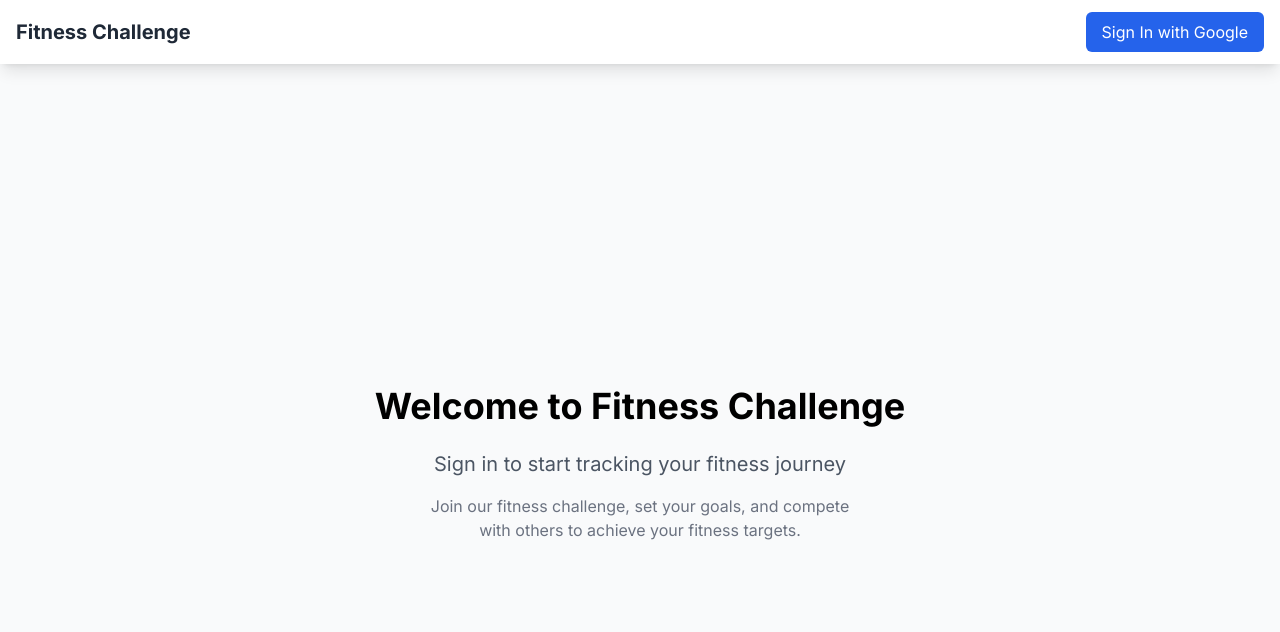
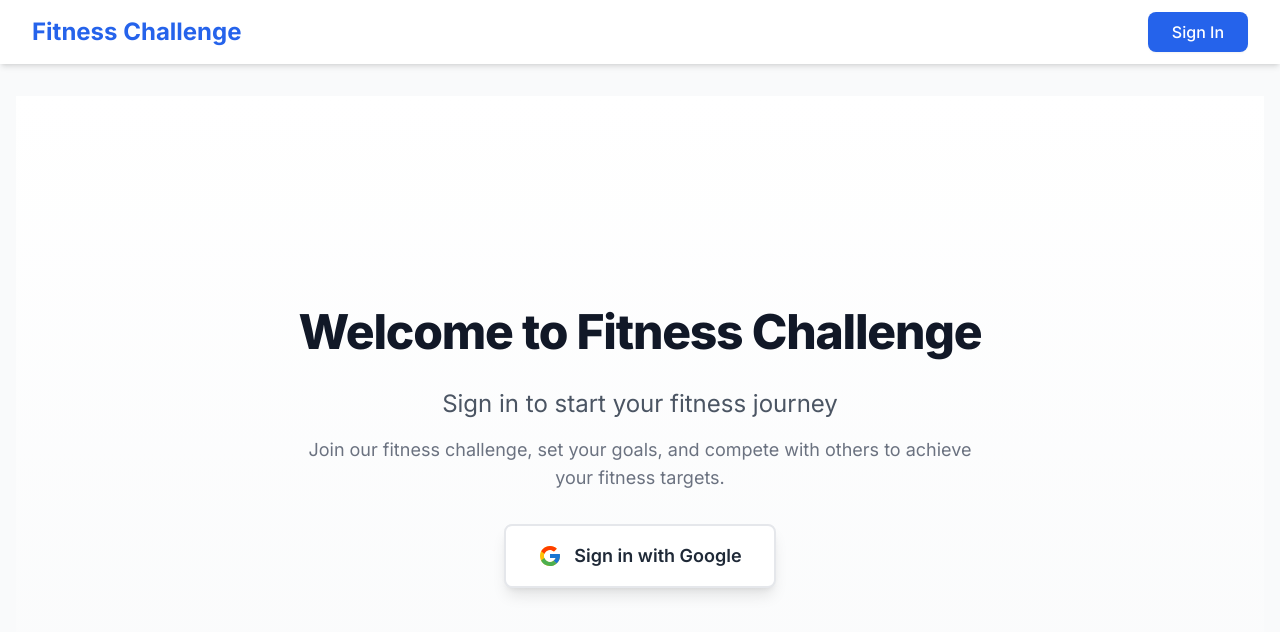
Before and after one commit to maemeenoi/Self-Project-002, a Next.js app in the folder fitness-challenge-inhouse-app/fitness-challenge-app/: page / in a window 1280 px wide. Shown: the top 632 px of the page. Built offline with nearby package versions, Linux system fonts and the light colour scheme; no server answers.

Commit message:
Improve styling for home page and navbar

```diff
--- a/fitness-challenge-inhouse-app/fitness-challenge-app/src/app/page.js
+++ b/fitness-challenge-inhouse-app/fitness-challenge-app/src/app/page.js
@@ -1,33 +1,52 @@
-import { getServerSession } from 'next-auth'
+import { getServerSession } from "next-auth"
+import { signIn } from "next-auth/react"
 
 export default async function Home() {
   const session = await getServerSession()
 
   return (
-    <div className="flex flex-col items-center justify-center min-h-[calc(100vh-4rem)] text-center">
-      <h1 className="text-4xl font-bold mb-6">Welcome to Fitness Challenge</h1>
+    <div className="flex flex-col items-center justify-center min-h-[calc(100vh-6rem)] py-12 bg-gradient-to-b from-white to-gray-50">
+      <div className="max-w-4xl mx-auto px-4 sm:px-6 lg:px-8 text-center">
+        <h1 className="text-5xl font-extrabold text-gray-900 mb-8 tracking-tight">
+          Welcome to Fitness Challenge
+        </h1>
         {session ? (
-        <div className="space-y-4">
-          <p className="text-xl text-gray-600">
+          <div className="space-y-6">
+            <p className="text-2xl text-gray-600">
               Welcome back, {session.user.name}!
             </p>
             <a
               href="/dashboard"
-            className="inline-block bg-blue-600 text-white px-6 py-3 rounded-lg hover:bg-blue-700"
+              className="inline-block bg-blue-600 text-white px-8 py-4 rounded-lg text-lg font-semibold hover:bg-blue-700 transform hover:scale-105 transition-all duration-200 shadow-lg hover:shadow-xl"
             >
               Go to Dashboard
             </a>
           </div>
         ) : (
+          <div className="space-y-8">
             <div className="space-y-4">
-          <p className="text-xl text-gray-600">
-            Sign in to start tracking your fitness journey
+              <p className="text-2xl text-gray-600">
+                Sign in to start your fitness journey
               </p>
-          <p className="text-gray-500 max-w-md">
-            Join our fitness challenge, set your goals, and compete with others to achieve your fitness targets.
+              <p className="text-lg text-gray-500 max-w-2xl mx-auto">
+                Join our fitness challenge, set your goals, and compete with
+                others to achieve your fitness targets.
               </p>
+            </div>
+            <button
+              onClick={() => signIn("google")}
+              className="inline-flex items-center justify-center bg-white text-gray-800 px-8 py-4 rounded-lg text-lg font-semibold hover:bg-gray-50 transform hover:scale-105 transition-all duration-200 shadow-lg hover:shadow-xl border-2 border-gray-200"
+            >
+              <img
+                src="/google-icon.svg"
+                alt="Google"
+                className="w-6 h-6 mr-3"
+              />
+              Sign in with Google
+            </button>
           </div>
         )}
       </div>
+    </div>
   )
 }
--- a/fitness-challenge-inhouse-app/fitness-challenge-app/src/components/Navbar.js
+++ b/fitness-challenge-inhouse-app/fitness-challenge-app/src/components/Navbar.js
@@ -1,52 +1,66 @@
-'use client'
+"use client"
 
-import Link from 'next/link'
-import { useSession, signIn, signOut } from 'next-auth/react'
+import Link from "next/link"
+import { useSession, signIn, signOut } from "next-auth/react"
 
 export default function Navbar() {
   const { data: session, status } = useSession()
 
   return (
-    <nav className="bg-white shadow-lg">
-      <div className="container mx-auto px-4">
+    <nav className="bg-white shadow-md">
+      <div className="container mx-auto px-4 sm:px-6 lg:px-8">
         <div className="flex justify-between items-center h-16">
           <div className="flex items-center space-x-8">
-            <Link href="/" className="text-xl font-bold text-gray-800">
+            <Link
+              href="/"
+              className="text-2xl font-bold text-blue-600 hover:text-blue-700 transition-colors duration-200"
+            >
               Fitness Challenge
             </Link>
             {session && (
-              <>
-                <Link href="/dashboard" className="text-gray-600 hover:text-gray-900">
+              <div className="hidden md:flex items-center space-x-6">
+                <Link
+                  href="/dashboard"
+                  className="text-gray-600 hover:text-gray-900 font-medium transition-colors duration-200"
+                >
                   Dashboard
                 </Link>
-                <Link href="/leaderboard" className="text-gray-600 hover:text-gray-900">
+                <Link
+                  href="/leaderboard"
+                  className="text-gray-600 hover:text-gray-900 font-medium transition-colors duration-200"
+                >
                   Leaderboard
                 </Link>
-                <Link href="/rules" className="text-gray-600 hover:text-gray-900">
+                <Link
+                  href="/rules"
+                  className="text-gray-600 hover:text-gray-900 font-medium transition-colors duration-200"
+                >
                   Rules
                 </Link>
-              </>
+              </div>
             )}
           </div>
-          <div>
-            {status === 'loading' ? (
+          <div className="flex items-center">
+            {status === "loading" ? (
               <div className="text-gray-600">Loading...</div>
             ) : session ? (
               <div className="flex items-center space-x-4">
-                <span className="text-gray-600">{session.user.name}</span>
+                <span className="text-gray-700 font-medium hidden sm:inline-block">
+                  {session.user.name}
+                </span>
                 <button
                   onClick={() => signOut()}
-                  className="bg-red-600 text-white px-4 py-2 rounded-md hover:bg-red-700"
+                  className="bg-red-600 text-white px-4 py-2 rounded-lg font-medium hover:bg-red-700 transition-colors duration-200 shadow-sm hover:shadow-md"
                 >
                   Sign Out
                 </button>
               </div>
             ) : (
               <button
-                onClick={() => signIn('google')}
-                className="bg-blue-600 text-white px-4 py-2 rounded-md hover:bg-blue-700"
+                onClick={() => signIn("google")}
+                className="bg-blue-600 text-white px-6 py-2 rounded-lg font-medium hover:bg-blue-700 transition-colors duration-200 shadow-sm hover:shadow-md flex items-center"
               >
-                Sign In with Google
+                <span>Sign In</span>
               </button>
             )}
           </div>
```
Also changed, not shown: fitness-challenge-inhouse-app/fitness-challenge-app/public/google-icon.svg (added). Lines whose indentation alone changed are shown as unchanged.
